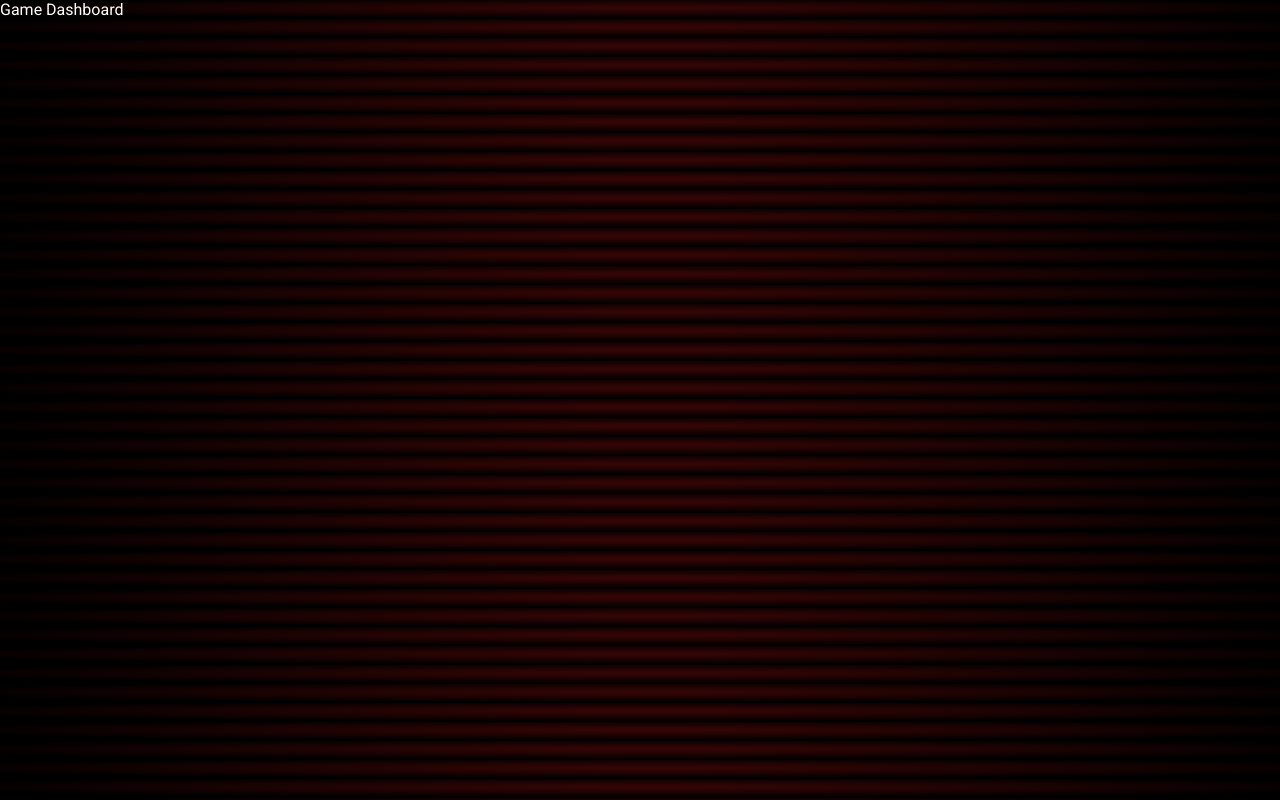
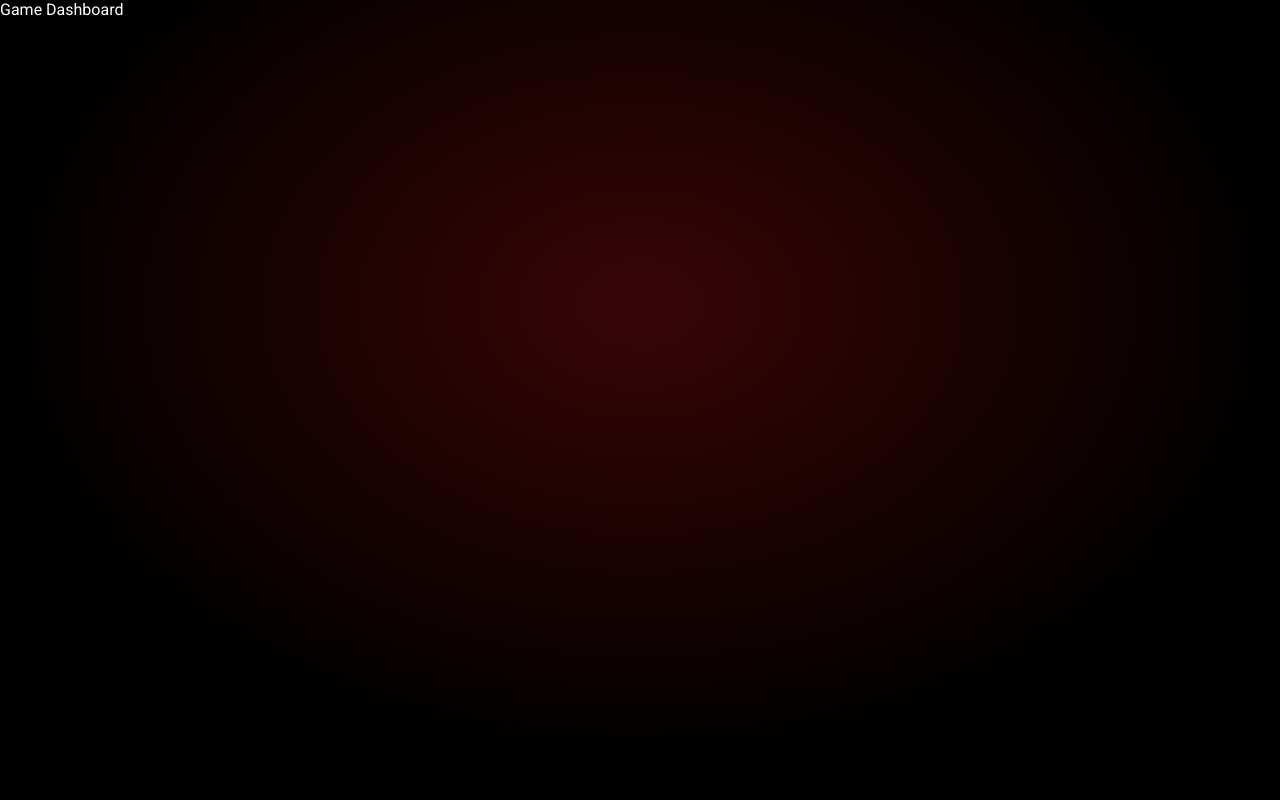
Before and after one commit to zLibrian/game-dashboard, a React (Vite) app: page / in a window 1280 px wide. Built offline with nearby package versions, Linux system fonts and the light colour scheme.

Commit message:
style: :art: refactor global styles for better readability and organization.

```diff
--- a/src/styles/GlobalStyles.ts
+++ b/src/styles/GlobalStyles.ts
@@ -2,22 +2,26 @@ import { createGlobalStyle } from 'styled-components';
 
 export const GlobalStyles = createGlobalStyle`
   * {
+    box-sizing: border-box;
+    margin: 0;
+    outline: 0;
     padding: 0;
-    margin:0;
-    outline: 0;
-    box-sizing:border-box;
+  }
+
+  :root {
+    height: 100vh;
+    font-family: 'Roboto', sans-serif;
   }
 
   body {
-    font-family: 'Roboto', sans-serif;
+    background: radial-gradient(50% 57% at 50% 38%, #350505 6.5%, #000000 100%);
+    margin: 0 auto;
+    color: ${({ theme }) => theme.colors.white};
     max-width: 1440px;
-    margin: 0 auto;
-    background: radial-gradient(57.96% 57% at 51% 42%, #350505 6.53%, #000000 100%);
-    color: ${({ theme }) => theme.colors.white};
     -webkit-font-smoothing: antialiased;
   }
 
-  button{
+  button {
     cursor: pointer;
   }
 `;
```
